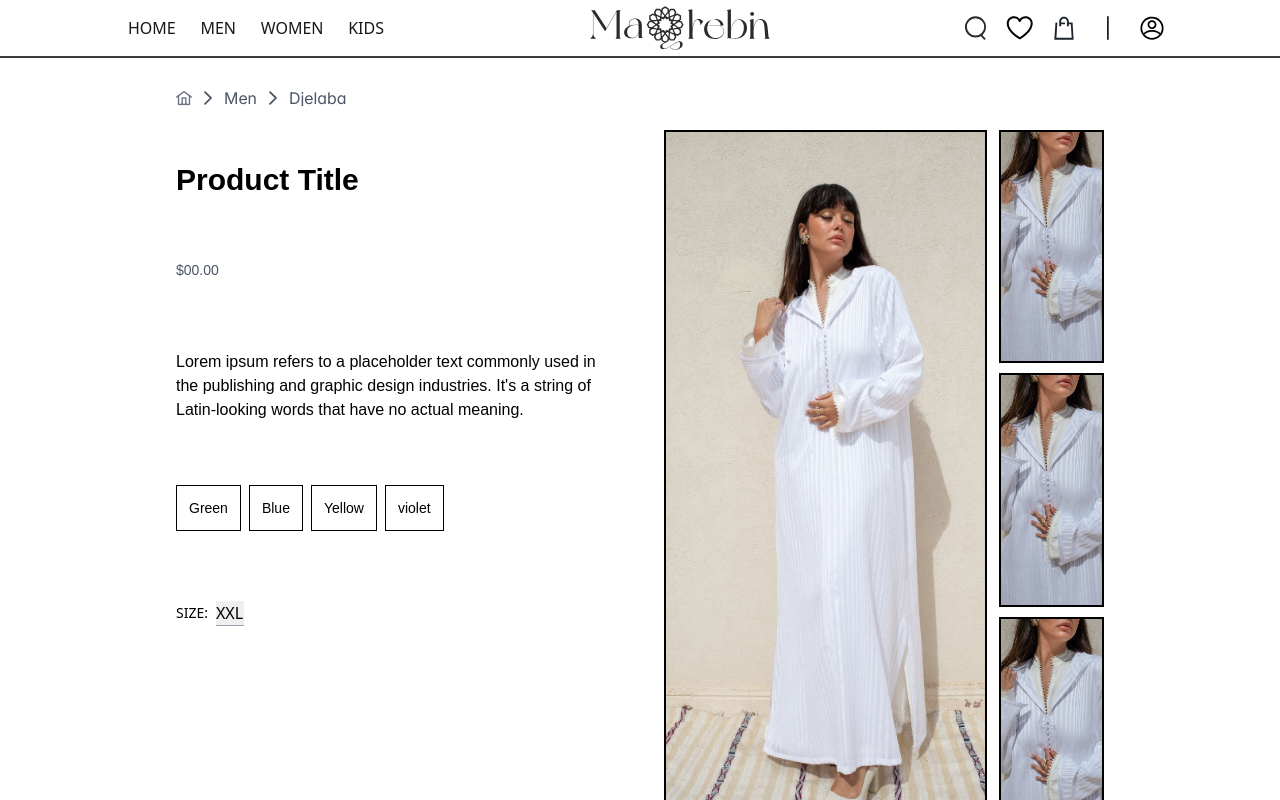
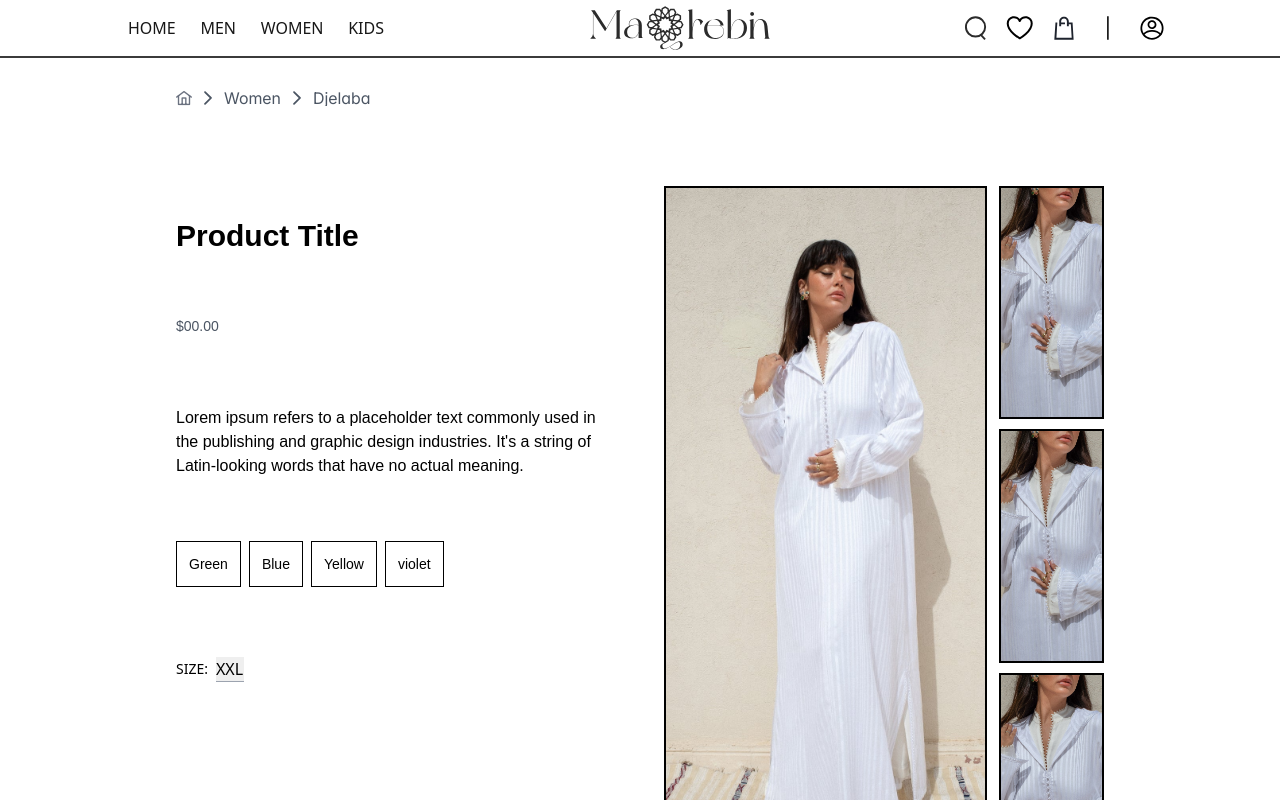
Before and after one commit to abdelhalimlakfifi/frontend_frontoffice_maghrebin, a React (Vite) app: page /productDetail in a window 1280 px wide. Shown: the top 800 px of the page. Built offline with nearby package versions, Linux system fonts and the light colour scheme.

Commit message:
update label to women

```diff
--- a/src/components/ProductDetail/MainProductDetail.jsx
+++ b/src/components/ProductDetail/MainProductDetail.jsx
@@ -2,24 +2,24 @@ import React from "react";
 import Product from "./Product";
 import ProductImage from "./ProductImage";
 import BreadCrum from "../GlobalComponents/BreadCrum";
-import ProductsSwiper from "./ProductsSwiper";
 import Layout from "../Layout/Layout";
 
 const MainProductDetail = () => {
   // BreadCrum
-  const items = [{ label: "Men" }, { label: "Djelaba" }];
+  const items = [{ label: "Women" }, { label: "Djelaba" }];
   return (
     // test data
     <Layout>
       <div className="mb-6 lg:px-20 px-12 mt-8">
         <BreadCrum items={items} />
       </div>
-      <section className="w-full lg:px-20 px-12 flex lg:flex-row lg:gap-12 flex-col justify-between">
+      <section className="w-full lg:px-20 px-12 flex lg:flex-row lg:gap-12 flex-col justify-between lg:my-20 ">
         <Product
           title="Product Title"
           price="$00.00"
           description="Lorem ipsum refers to a placeholder text commonly used in the publishing and graphic design industries. It's a string of Latin-looking words that have no actual meaning. "
           color="Blue"
+
         />
         <ProductImage />
       </section>
```
